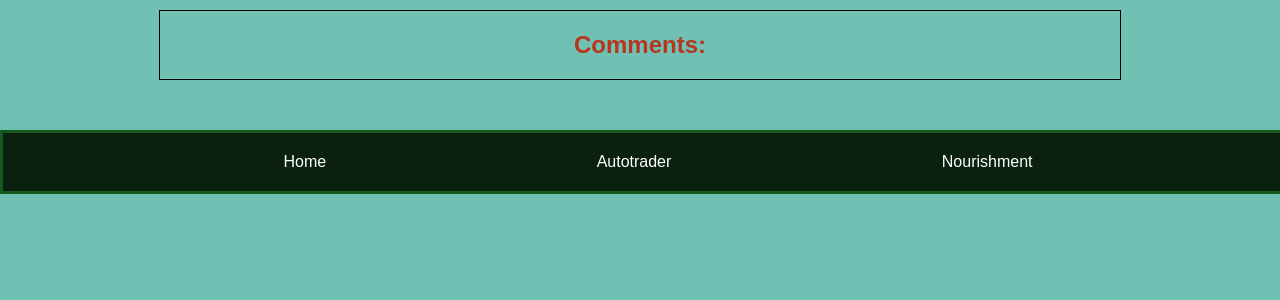
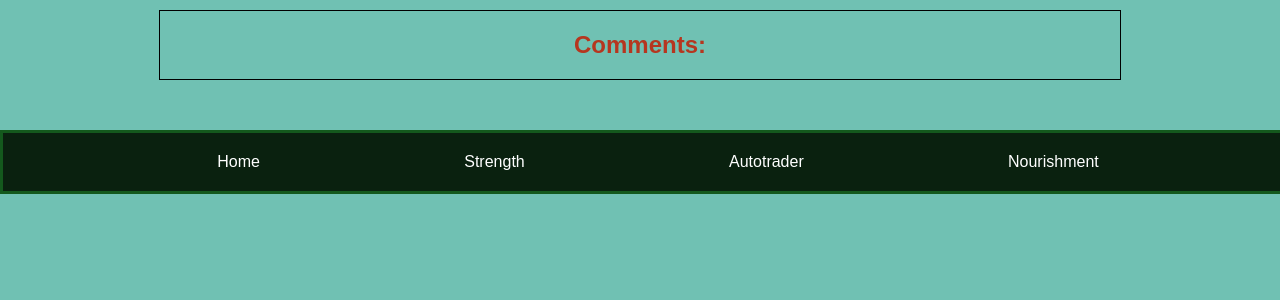
Before and after one commit to SwanwickMan/HarrisSite, a Django app: page /HarrisMclennan/comments/ in a window 1280 px wide; the page is wider, and only the part inside the window is pictured. Shown: the part 93-393 px from the top of that part. Run offline with Django 5.2, Linux system fonts and the light colour scheme; data that the repository does not hold is empty.

Commit message:
Added PL stats

```diff
--- a/templates/HarrisMclennan/base.html
+++ b/templates/HarrisMclennan/base.html
@@ -41,6 +41,7 @@
 
     <footer>
         <a href="{% url 'HarrisMclennan:index' %}">Home</a>
+        <a href="https://www.openpowerlifting.org/u/harrismclennan">Strength</a>
         <a href="https://www.autotrader.co.uk/">Autotrader</a>
         <a href="https://www.tiktok.com/search?q=young%20shelden%20brainrot%20quiz&t=1726946769733">Nourishment</a>
     </footer>
```
